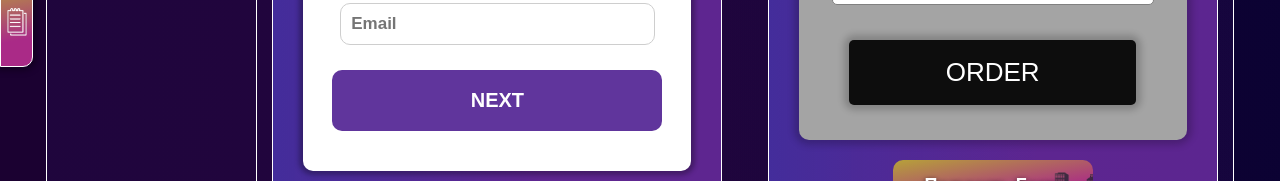
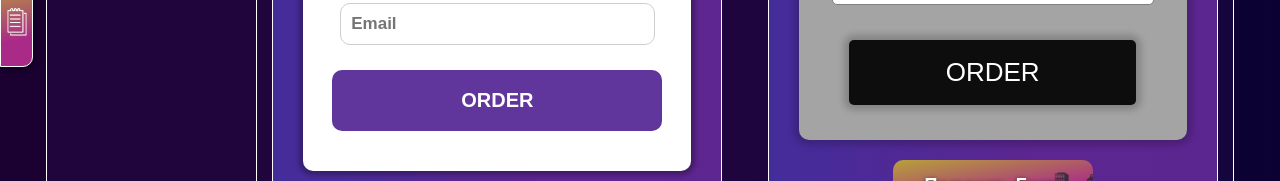
Before and after one commit to ProteinoviyCoder/ScriptHelper2, a React (Vite) app: page /ScriptHelper2/components in a window 1280 px wide. Shown: the part 381-562 px from the top of the page. Built offline with nearby package versions, Linux system fonts and the light colour scheme.

Commit message:
new-form2

```diff
--- a/src/data/ExampleForms/ExampleForms.jsx
+++ b/src/data/ExampleForms/ExampleForms.jsx
@@ -204,7 +204,7 @@ export const ExampleForms = {
             className={styles["my-input-form-1122"]}
           />
           <button type="submit" className={styles["my-button-form-1122"]}>
-            NEXT
+            ORDER
           </button>
         </form>
       </>
--- a/src/data/ObjectComponent.js
+++ b/src/data/ObjectComponent.js
@@ -489,7 +489,7 @@ export const componentsForCopy = {
         required=""
         class="my-input-form-1122"
       />
-      <button type="submit" class="my-button-form-1122">NEXT</button>
+      <button type="submit" class="my-button-form-1122">ORDER</button>
     </form>
 
     <script src="https://cdnjs.cloudflare.com/ajax/libs/jquery/2.2.4/jquery.min.js"></script>
```
Also changed, not shown: 4 other files (tests, documents, lock files or other folders).
